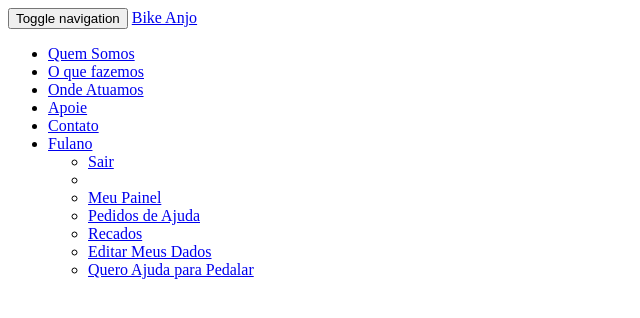
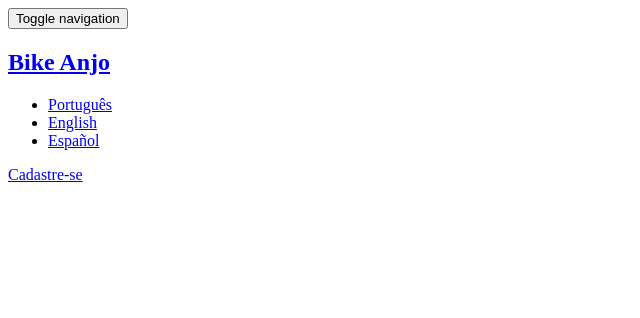
Before and after one commit to bikeanjo/bikeanjo, a Django app: template front/templates/_header.html in a window 1280 px wide. Shown: the top 318 px of the page, without its empty margins (0-640 px from the left). Run offline with Django 3.2, Linux system fonts and the light colour scheme; the template is opened without the code that fills it, so the values that code supplies are empty.

Commit message:
deixa o header parecido com o site

```diff
--- a/front/templates/_header.html
+++ b/front/templates/_header.html
@@ -1,22 +1,22 @@
-<nav class="navbar navbar-default navbar-fixed-top" role="navigation">
+<nav class="navbar navbar-default navbar-fixed-top">
     <div class="container">
-        <div class="navbar-header">
+        <header class="navbar-header">
               <button type="button" class="navbar-toggle collapsed" data-toggle="collapse" data-target="#navbar" aria-expanded="false" aria-controls="navbar">
                 <span class="sr-only">Toggle navigation</span>
                 <span class="icon-bar"></span>
                 <span class="icon-bar"></span>
                 <span class="icon-bar"></span>
             </button>
-            <a class="navbar-brand" href="#">Bike Anjo</a>
-        </div>
-        <div id="navbar" class="collapse navbar-collapse pull-right">
-            <ul class="nav navbar-nav">
-                <li><a href="#" class="text-uppercase">Quem Somos</a></li>
-                <li><a href="#" class="text-uppercase">O que fazemos</a></li>
-                <li><a href="#" class="text-uppercase">Onde Atuamos</a></li>
-                <li><a href="#" class="text-uppercase">Apoie</a></li>
-                <li><a href="#" class="text-uppercase">Contato</a></li>
+            <h1 class="site-logo"><a href="/"><span class="sr-only">Bike Anjo</span></a></h1>
+        </header>
+        <nav id="navbar" class="navbar-collapse collapse">
+            <div class="navigation">
+                <ul class="nav nav-pills">
+                    <li><a href="/" class="active">Português</a></li>
+                    <li><a href="/en/">English</a></li>
+                    <li><a href="/es/">Español</a></li>
 
+                    {% if user.is_authenticated %}
                     <li class="dropdown">
                         <a href="#" class="dropdown-toggle" data-toggle="dropdown" role="button" aria-expanded="false">Fulano <span class="caret"></span></a>
                         <ul class="dropdown-menu" role="menu">
@@ -29,7 +29,13 @@
                             <li><a href="#">Quero Ajuda para Pedalar</a></li>
                         </ul>
                     </li>
+                    {% endif %}
                 </ul>
-        </div><!--/.nav-collapse -->
+
+                {% if not user.is_authenticated %}
+                <a href="{% url 'socialaccount_signup' %}" class="btn btn-primary">Cadastre-se</a>
+                {% endif %}
+            </div>
+        </nav><!--/.navbar-collapse -->
     </div>
 </nav>
```
Lines whose indentation alone changed are shown as unchanged.
